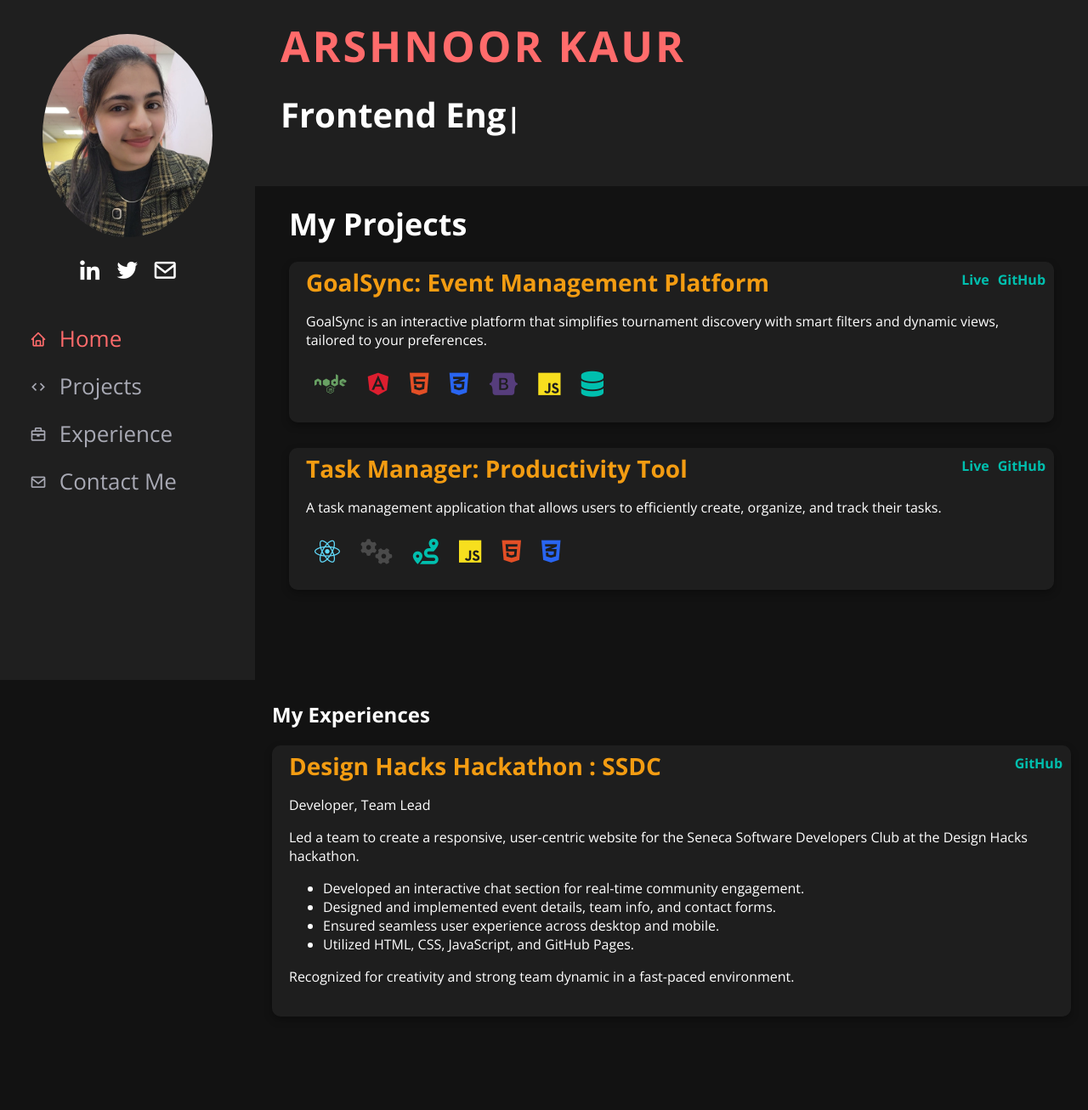
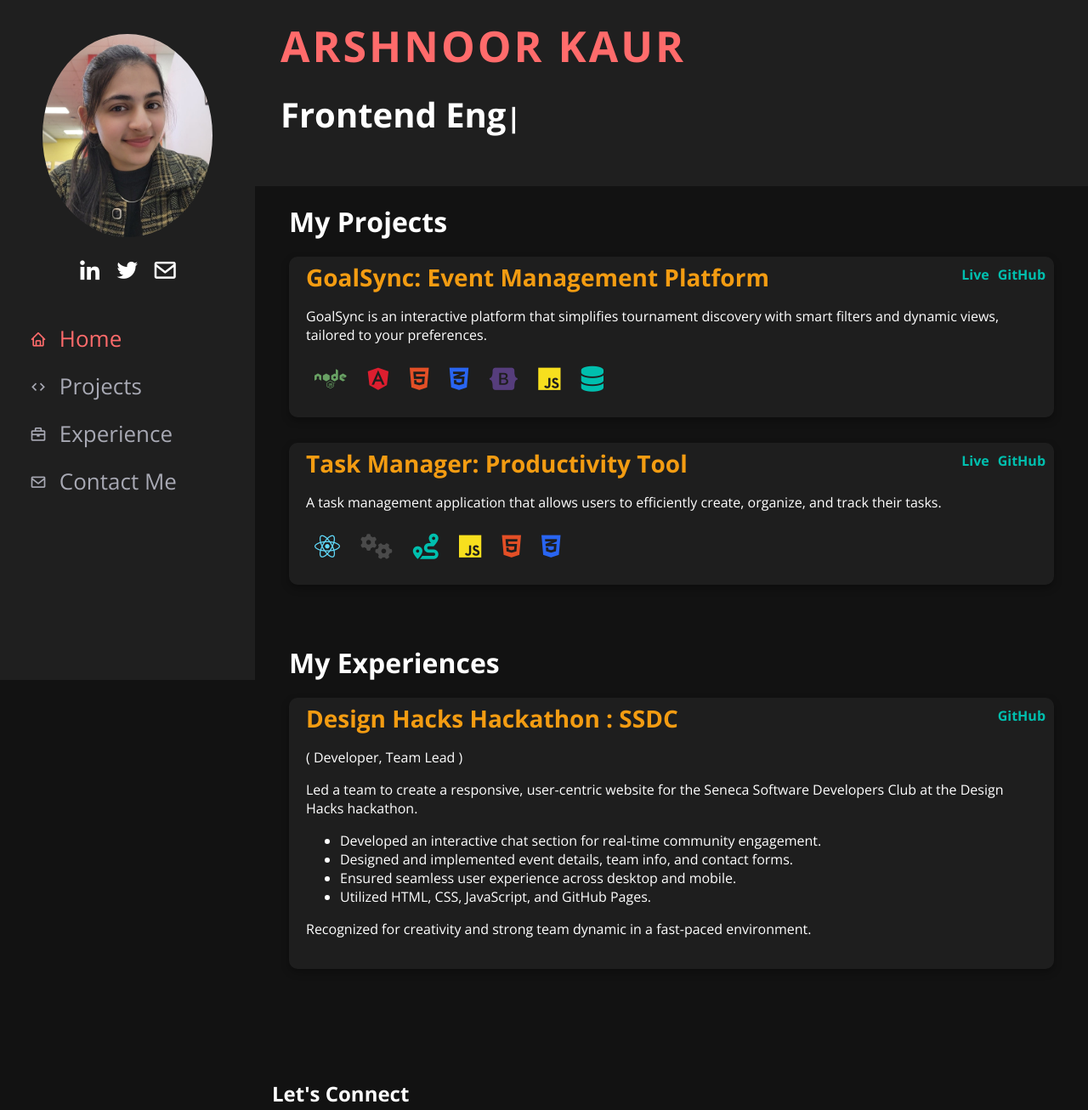
Before and after one commit to arshnoork-101/MyPortfolio, a plain HTML site: page index.html in a window 1280 px wide. Shown: the top 1306 px of the page at 85% size. Drawn offline with nearby package versions, Linux system fonts and the light colour scheme.

Commit message:
change experience css

```diff
--- a/assets/css/style.css
+++ b/assets/css/style.css
@@ -101,7 +101,7 @@ section {
 
 #projects h2 {
   text-align: start;
-  font-size: 36px;
+  font-size: 32px;
   margin-bottom: 20px;
   margin-top: -40px;
 }
--- a/index.html
+++ b/index.html
@@ -140,16 +140,16 @@
         </div>
       </section>
 
-      <section id="experience" >
+      <section id="projects">
         <h2>My Experiences</h2>
         <div class="project-item">
-            <div class="project-links">
-                <a href="https://github.com/arshnoork-101/Seneca-Script-Solvers" target="_blank">GitHub</a>
-            </div>
             <h3>
                 Design Hacks Hackathon : <span id="organization">SSDC</span>
             </h3>
-            <p class="role">Developer, Team Lead</p>
+            <p class="role">( Developer, Team Lead )</p>
+            <div class="project-links">
+              <a href="https://github.com/arshnoork-101/Seneca-Script-Solvers" target="_blank">GitHub</a>
+          </div>
             <p>Led a team to create a responsive, user-centric website for the Seneca Software Developers Club at the Design Hacks hackathon.</p>
             <ul>
                 <li>Developed an interactive chat section for real-time community engagement.</li>
```
